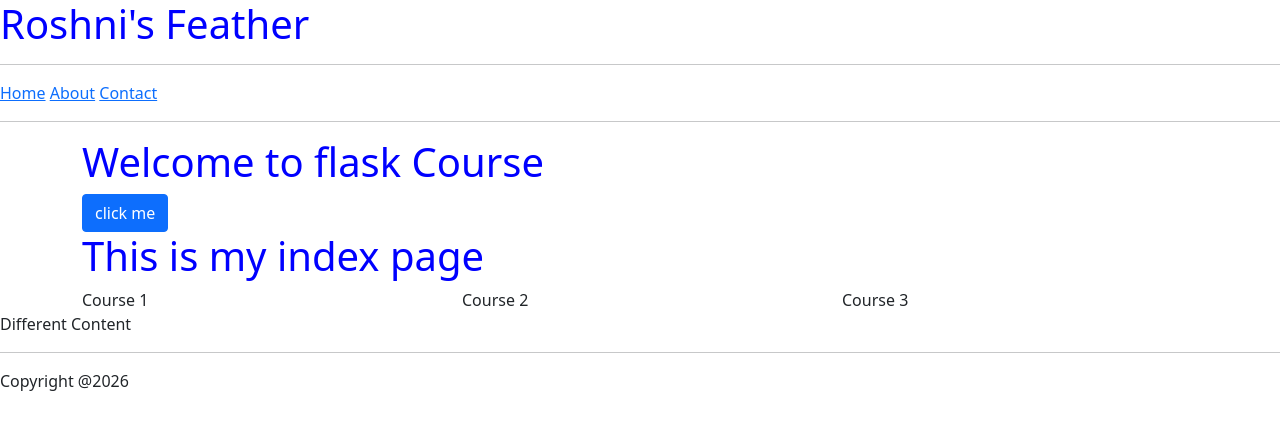
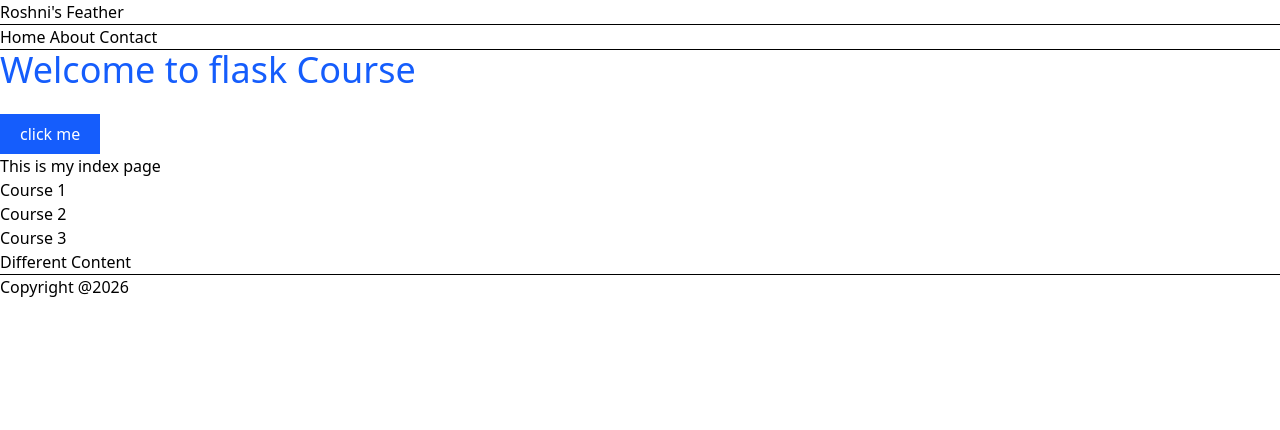
Before and after one commit to Roshni-Maurya/Flask-Beginner, a Flask app: page / in a window 1280 px wide. Shown: the top 430 px of the page. Run offline with Flask 3, Linux system fonts and the light colour scheme.

Commit message:
using tailwind classes chneges in the index file

```diff
--- a/templates/base.html
+++ b/templates/base.html
@@ -2,8 +2,8 @@
 <html lang="en">
 <head>
     <title>Flask Course</title>
-    <link rel="stylesheet" href="{{url_for('static',filename='css/style.css')}}">
-    <link href="https://cdn.jsdelivr.net/npm/bootstrap@5.0.2/dist/css/bootstrap.min.css" rel="stylesheet" integrity="sha384-EVSTQN3/azprG1Anm3QDgpJLIm9Nao0Yz1ztcQTwFspd3yD65VohhpuuCOmLASjC" crossorigin="anonymous">
+    <!-- <link rel="stylesheet" href="{{url_for('static',filename='css/style.css')}}">
+    <link href="https://cdn.jsdelivr.net/npm/bootstrap@5.0.2/dist/css/bootstrap.min.css" rel="stylesheet" integrity="sha384-EVSTQN3/azprG1Anm3QDgpJLIm9Nao0Yz1ztcQTwFspd3yD65VohhpuuCOmLASjC" crossorigin="anonymous"> -->
 </head>
 <body>
 
@@ -21,6 +21,7 @@
     {% include "components/footer.html" %}
 
     <script src="{{url_for('static',filename = 'js/script.js')}}"></script>
-    </script>
+    <script src="https://cdn.jsdelivr.net/npm/@tailwindcss/browser@4"></script>
+
 </body>
 </html>
--- a/templates/index.html
+++ b/templates/index.html
@@ -1,8 +1,9 @@
 {% extends "base.html" %}
 {% block content %}
 <div class="container">
-<h1>Welcome to flask Course</h1>
-<button onclick="ShowMsg()" class="btn btn-primary">click me</button>
+<h1 class="text-4xl font--bold text-blue-600">Welcome to flask Course</h1>
+<button onclick="ShowMsg()" class="mt-6 bg-blue-600 text-white px-5 py-2 round-lg ">click me</button>
+
 {#<img src="{{url_for('static',filename='images/logo.png' ,alt='logo')}} ">#}
 <h1>This is my index page</h1>
 </div>
```
